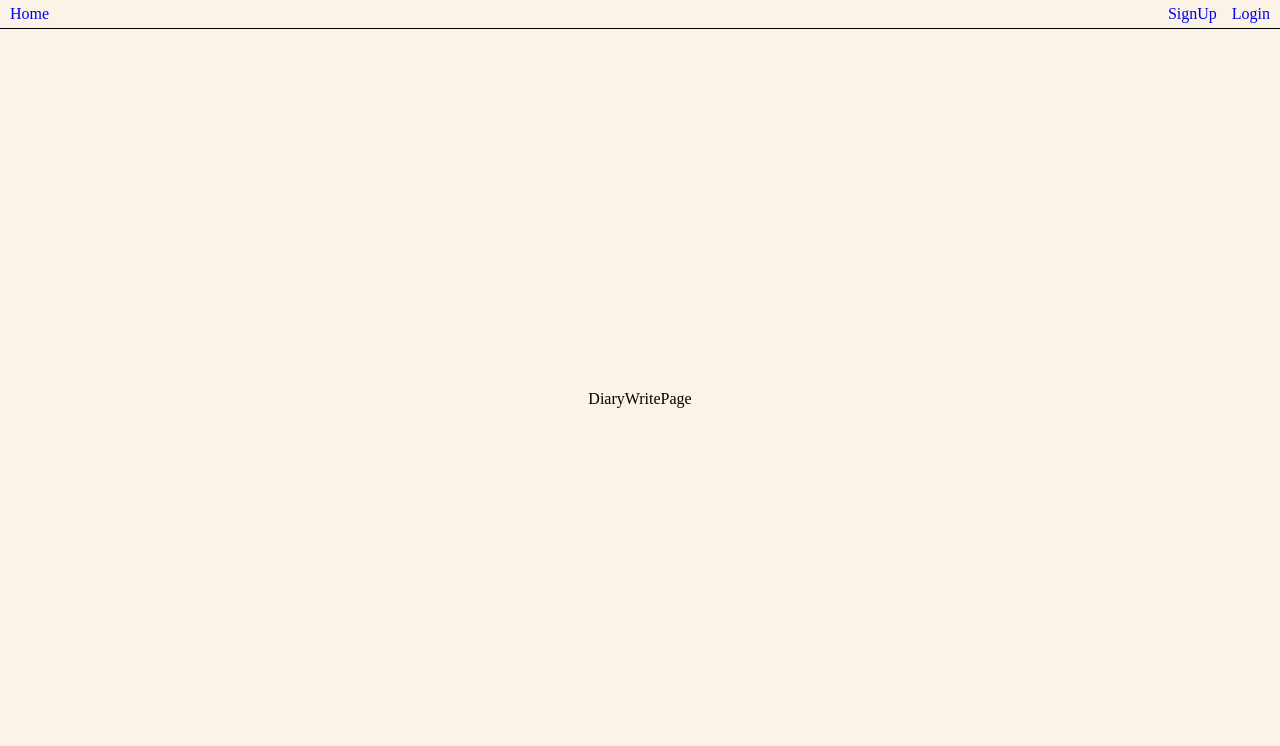
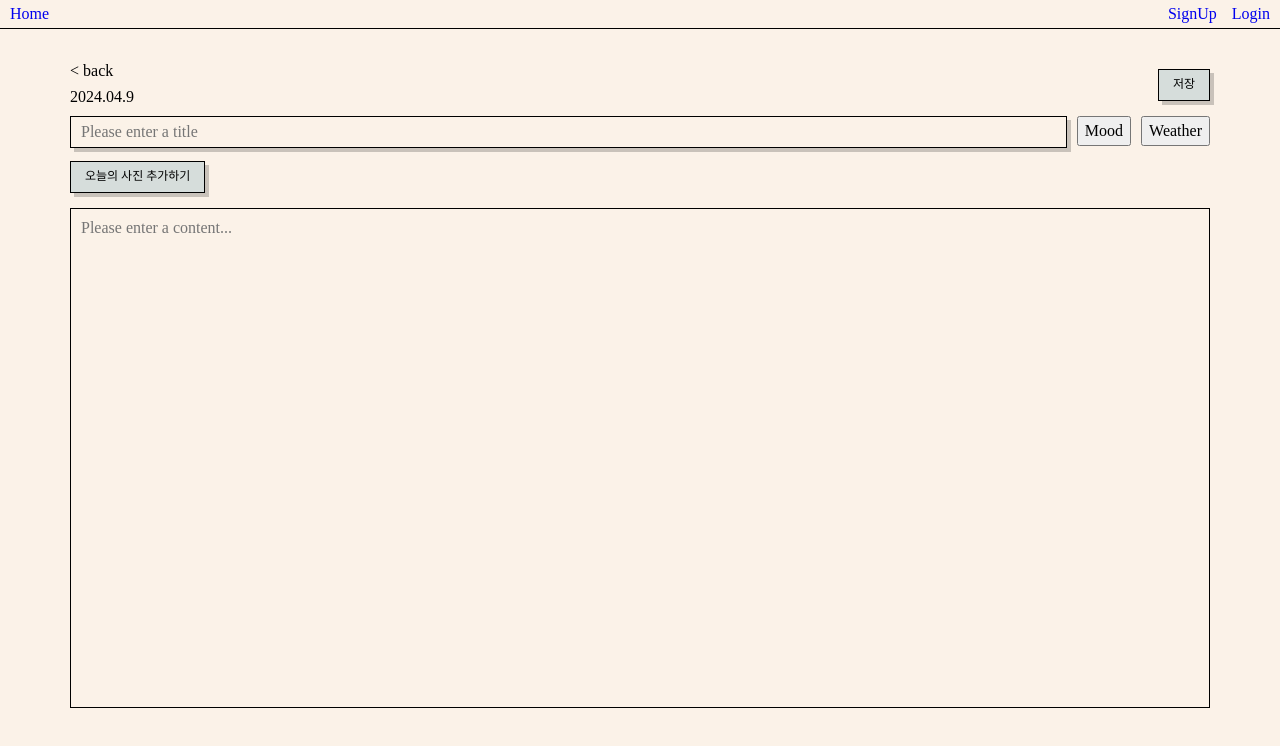
Before and after one commit to retro-diary-redi/front-end, a React (Vite) app: page /write in a window 1280 px wide. Shown: the top 746 px of the page. Built offline with nearby package versions, Linux system fonts and the light colour scheme; some icons are missing.

Commit message:
design: 일기 작성 페이지 UI 구현

```diff
--- a/src/assets/styles/GlobalStyle.tsx
+++ b/src/assets/styles/GlobalStyle.tsx
@@ -17,9 +17,15 @@ const GlobalStyle = createGlobalStyle`
     src: url()("./../fonts/DungGeunMo2.ttf") format("truetype");
   }
 
+  * {
+    box-sizing: border-box;
+  }
+
   html {
     height: 100%;
   }
+
+
 
   body {
     height: 100%;
--- a/src/components/Button.tsx
+++ b/src/components/Button.tsx
@@ -1,12 +1,20 @@
 import styled from 'styled-components';
 
-const Button = styled.button<{ color: string }>`
+const Button = styled.button<{
+  color: string;
+  width?: number;
+  height?: number;
+  fontSize?: number;
+}>`
   border: 1px solid black;
   box-shadow: 4px 4px rgb(0 0 0 / 20%);
-  padding: 10px 16px;
+  padding: 8px 14px;
   text-align: center;
 
   background-color: ${({ color }) => color};
+  width: ${({ width }) => (width ? width + 'px' : 'auto')};
+  height: ${({ height }) => (height ? height + 'px' : 'auto')};
+  font-size: ${({ fontSize }) => fontSize}px;
 
   &:hover {
     cursor: pointer;
--- a/src/pages/DiaryWritePage/DiaryWritePage.tsx
+++ b/src/pages/DiaryWritePage/DiaryWritePage.tsx
@@ -1,5 +1,148 @@
+import Button from '@/components/Button';
+import { getToday } from '@/utils/date';
+import { useState } from 'react';
+import { Link } from 'react-router-dom';
+import styled from 'styled-components';
+
+const Container = styled.div`
+  height: 100%;
+  width: 100%;
+  margin-top: 100px;
+  padding: 10px 70px;
+  display: flex;
+  flex-direction: column;
+  align-items: flex-start;
+
+  a > button {
+    margin-bottom: 5px;
+    background: none;
+    border: none;
+    padding: 0;
+    cursor: pointer;
+  }
+
+  form {
+    margin-top: 5px;
+    width: 100%;
+    height: 100%;
+    display: flex;
+    flex-direction: column;
+    align-items: flex-start;
+    gap: 15px;
+
+    > button:first-child {
+      align-self: flex-end;
+      margin-top: -45px;
+    }
+  }
+
+  .title-div {
+    display: flex;
+    width: 100%;
+    gap: 10px;
+    height: 30px;
+  }
+
+  textarea {
+    box-sizing: border-box;
+    resize: none;
+    min-width: 100%;
+    min-height: 500px;
+    padding: 10px;
+    background-color: transparent;
+    border: 1px solid black;
+  }
+
+  textarea:focus {
+    outline: none;
+  }
+`;
+
+const StyledInput = styled.input`
+  height: 32px;
+  border: 1px solid black;
+  box-shadow: 4px 4px rgb(0 0 0 / 20%);
+  flex-grow: 1;
+  padding: 10px;
+  background: none;
+`;
+
 function DiaryWritePage() {
-  return <div>DiaryWritePage</div>;
+  const today = getToday();
+
+  const [formData, setFormData] = useState({
+    title: '',
+    content: '',
+    date: today,
+    mood: 0,
+    weather: 0,
+    image_url: '',
+  });
+
+  const handleChange = (
+    e: React.ChangeEvent<HTMLInputElement | HTMLTextAreaElement>
+  ) => {
+    setFormData({
+      ...formData,
+      [e.target.name]: e.target.value,
+    });
+  };
+
+  const handleSubmit = async (e: React.FormEvent<HTMLFormElement>) => {
+    e.preventDefault();
+
+    alert('저장 버튼 클릭');
+    console.log(formData);
+
+    // TODO: 일기 생성 요청 로직 추가
+  };
+
+  const handleAddImageButtonClick = () => {
+    alert('이미지 추가 버튼 클릭');
+  };
+
+  return (
+    <Container>
+      <Link to="/">
+        <button type="button">{'<'} back</button>
+      </Link>
+      <p>{today}</p>
+      <form onSubmit={handleSubmit}>
+        <Button type="submit" color={`var(--secondary)`} fontSize={12}>
+          저장
+        </Button>
+        <div className="title-div">
+          <StyledInput
+            type="text"
+            name="title"
+            value={formData.title}
+            required
+            onChange={handleChange}
+            placeholder="Please enter a title"
+          ></StyledInput>
+          <button type="button">Mood</button>
+          <button type="button">Weather</button>
+        </div>
+        <Button
+          color={`var(--secondary)`}
+          fontSize={12}
+          type="button"
+          onClick={handleAddImageButtonClick}
+        >
+          오늘의 사진 추가하기
+        </Button>
+        <textarea
+          name="content"
+          id="content"
+          autoFocus={false}
+          value={formData.content}
+          required
+          onChange={handleChange}
+          placeholder="Please enter a content..."
+        ></textarea>
+      </form>
+    </Container>
+  );
 }
 
 export default DiaryWritePage;
--- /dev/null
+++ b/src/pages/DiaryWritePage/MoodSelectButton.tsx
@@ -0,0 +1,5 @@
+function MoodSelectButton() {
+  return <div>MoodSelectButton</div>;
+}
+
+export default MoodSelectButton;
--- /dev/null
+++ b/src/pages/DiaryWritePage/WeatherSelectButton.tsx
@@ -0,0 +1,5 @@
+function WeatherSelectButton() {
+  return <div>WeatherSelectButton</div>;
+}
+
+export default WeatherSelectButton;
--- /dev/null
+++ b/src/utils/date.ts
@@ -0,0 +1,12 @@
+export function getToday() {
+  const date = new Date();
+  return (
+    date.getFullYear() +
+    '.' +
+    (date.getMonth() + 1 < 9
+      ? '0' + (date.getMonth() + 1)
+      : date.getMonth() + 1) +
+    '.' +
+    (date.getDate() < 9 ? '0' + date.getDate() : date.getDate())
+  );
+}
```
